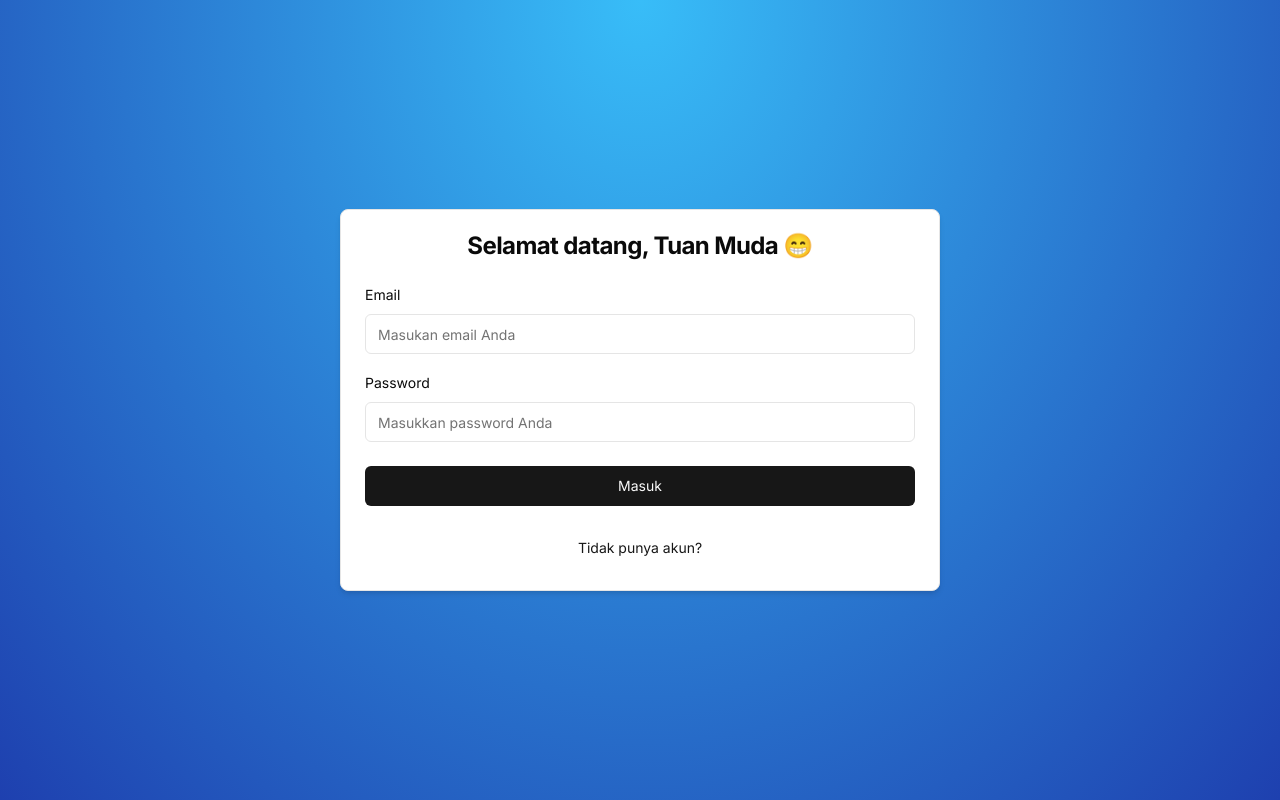
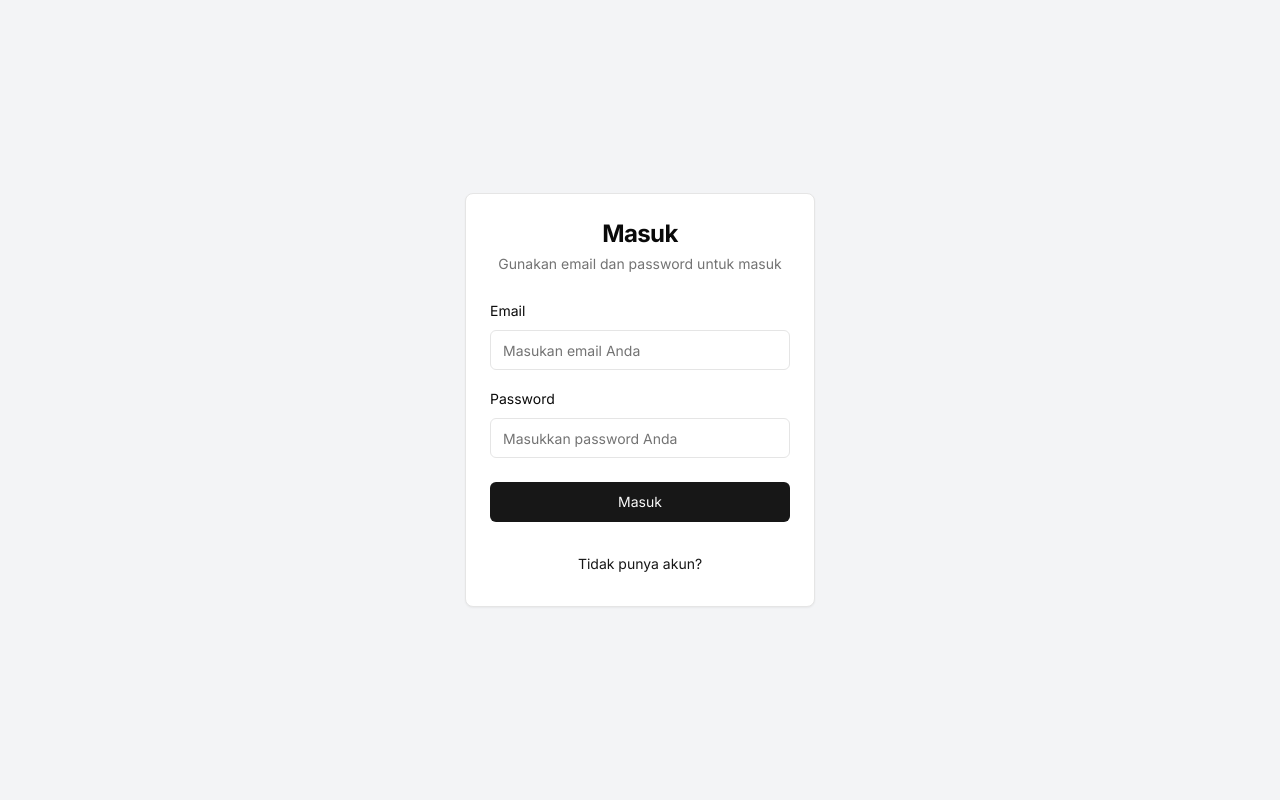
Before and after one commit to chndrwali/pemcet, a Next.js app: page /login in a window 1280 px wide. Built offline with nearby package versions, Linux system fonts and the light colour scheme; no server answers.

Commit message:
fix auth

```diff
--- a/app/(auth)/layout.tsx
+++ /dev/null
@@ -1,11 +0,0 @@
-export default function AuthLayout({
-  children,
-}: Readonly<{
-  children: React.ReactNode;
-}>) {
-  return (
-    <main className="flex h-full flex-col items-center justify-center bg-[radial-gradient(ellipse_at_top,_var(--tw-gradient-stops))] from-sky-400 to-blue-800">
-      <>{children}</>
-    </main>
-  );
-}
--- a/app/(auth)/login/page.tsx
+++ b/app/(auth)/login/page.tsx
@@ -3,7 +3,7 @@ import { LoginForm } from '@/components/auth/loginForm';
 
 export default function LoginPage() {
   return (
-    <CardWrapper headerLabel="Selamat datang, Tuan Muda 😁" backButtonHref="/register" backButtonLabel="Tidak punya akun?">
+    <CardWrapper headerLabel="Masuk" headerDescription="Gunakan email dan password untuk masuk" backButtonHref="/register" backButtonLabel="Tidak punya akun?">
       <LoginForm />
     </CardWrapper>
   );
--- a/app/(auth)/register/page.tsx
+++ b/app/(auth)/register/page.tsx
@@ -3,7 +3,7 @@ import { RegisterForm } from '@/components/auth/registerForm';
 
 export default function RegisterPage() {
   return (
-    <CardWrapper headerLabel="Daftar, Tuan Muda 😁" backButtonLabel="Sudah punya akun?" backButtonHref="/login">
+    <CardWrapper headerLabel="Daftar" headerDescription="Gunakan nama, email dan password untuk mendaftar" backButtonLabel="Sudah punya akun?" backButtonHref="/login">
       <RegisterForm />
     </CardWrapper>
   );
--- a/components/auth/cardWrapper.tsx
+++ b/components/auth/cardWrapper.tsx
@@ -1,21 +1,24 @@
 'use client';
 
-import { Card, CardContent, CardFooter, CardHeader, CardTitle } from '@/components/ui/card';
+import { Card, CardContent, CardDescription, CardFooter, CardHeader, CardTitle } from '@/components/ui/card';
 import Link from 'next/link';
 import { Button } from '@/components/ui/button';
 
 interface CardWrapperProps {
   children: React.ReactNode;
   headerLabel: string;
+  headerDescription: string;
   backButtonLabel: string;
   backButtonHref: string;
 }
 
-export const CardWrapper = ({ children, backButtonHref, backButtonLabel, headerLabel }: CardWrapperProps) => {
+export const CardWrapper = ({ children, backButtonHref, backButtonLabel, headerLabel, headerDescription }: CardWrapperProps) => {
   return (
-    <Card className="w-[600px] shadow-md">
-      <CardHeader>
-        <CardTitle className="text-center">{headerLabel}</CardTitle>
+    <div className="flex items-center justify-center min-h-screen bg-gray-100">
+      <Card className="w-[350px]">
+        <CardHeader className="space-y-1">
+          <CardTitle className="text-2xl font-bold text-center">{headerLabel}</CardTitle>
+          <CardDescription className="text-center">{headerDescription}</CardDescription>
         </CardHeader>
         <CardContent>{children}</CardContent>
         <CardFooter>
@@ -24,5 +27,6 @@ export const CardWrapper = ({ children, backButtonHref, backButtonLabel, headerL
           </Button>
         </CardFooter>
       </Card>
+    </div>
   );
 };
```
Lines whose indentation alone changed are shown as unchanged.
